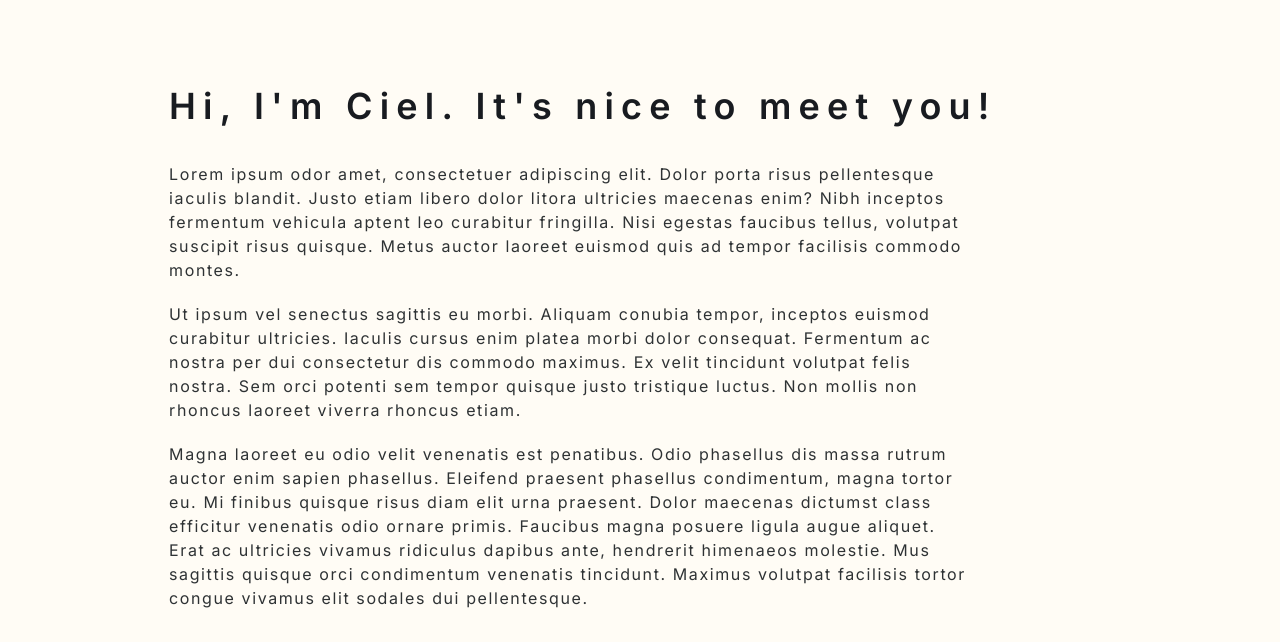
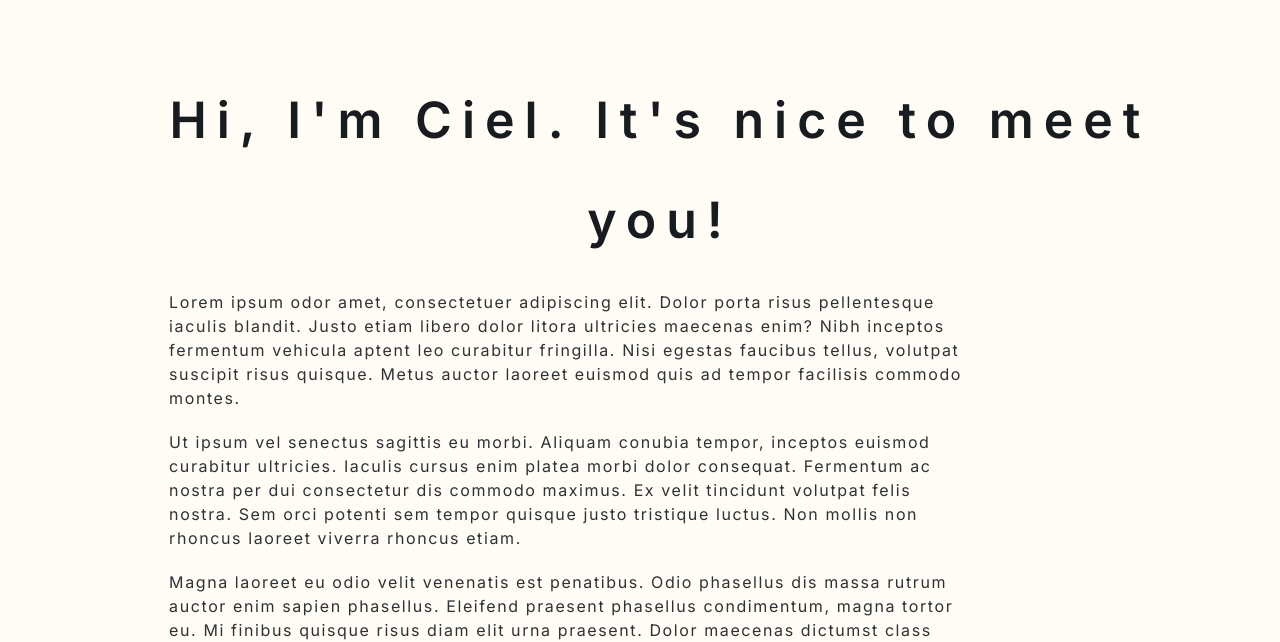
Before and after one commit to anjeliqueca/final, a plain HTML site: page about.html in a window 1280 px wide. Shown: the part 158-800 px from the top of the page. Drawn offline with Linux system fonts and the light colour scheme.

Commit message:
minor changes

```diff
--- a/CSS/styles.css
+++ b/CSS/styles.css
@@ -463,6 +463,9 @@ a.test{
     a{
         font-size: 40px;
     }
+    h2.section{
+        font-size: 50px;
+    }
 }
 
 /*For Tablet Sized Devices*/
```
